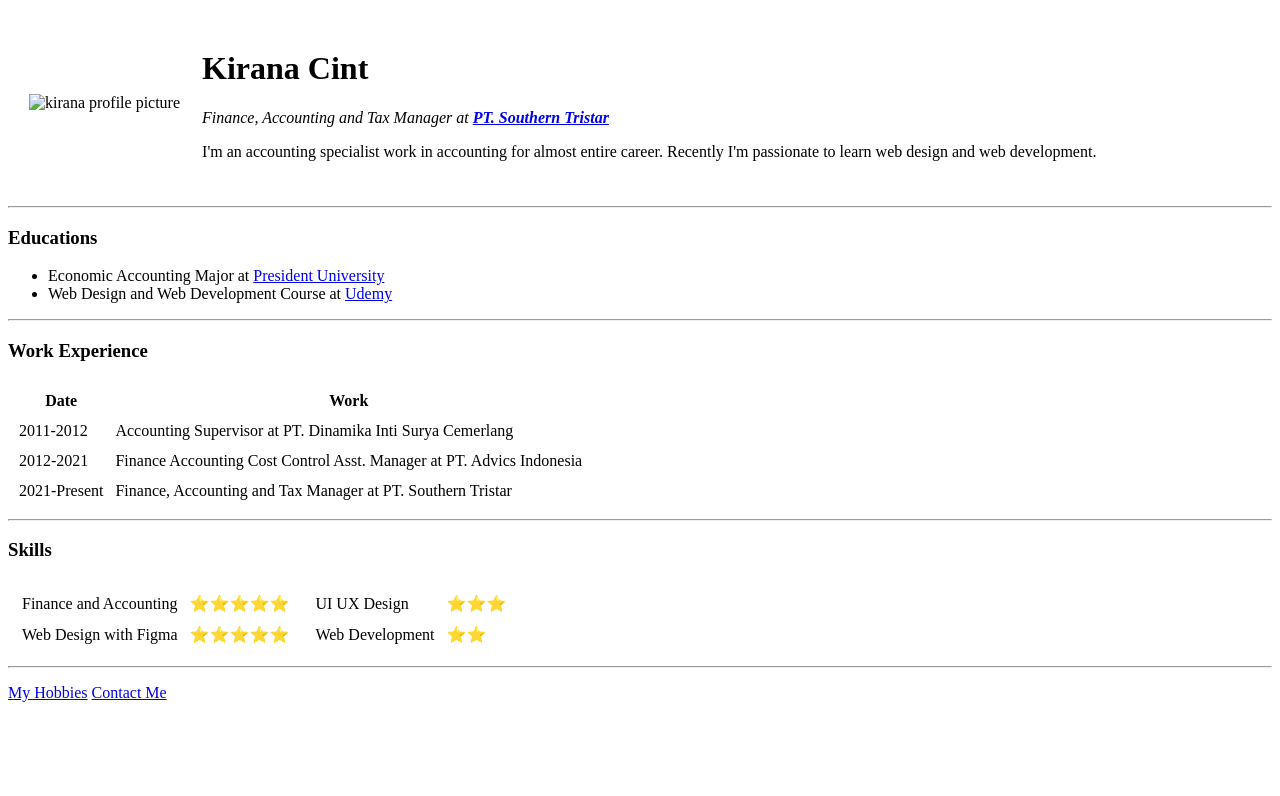
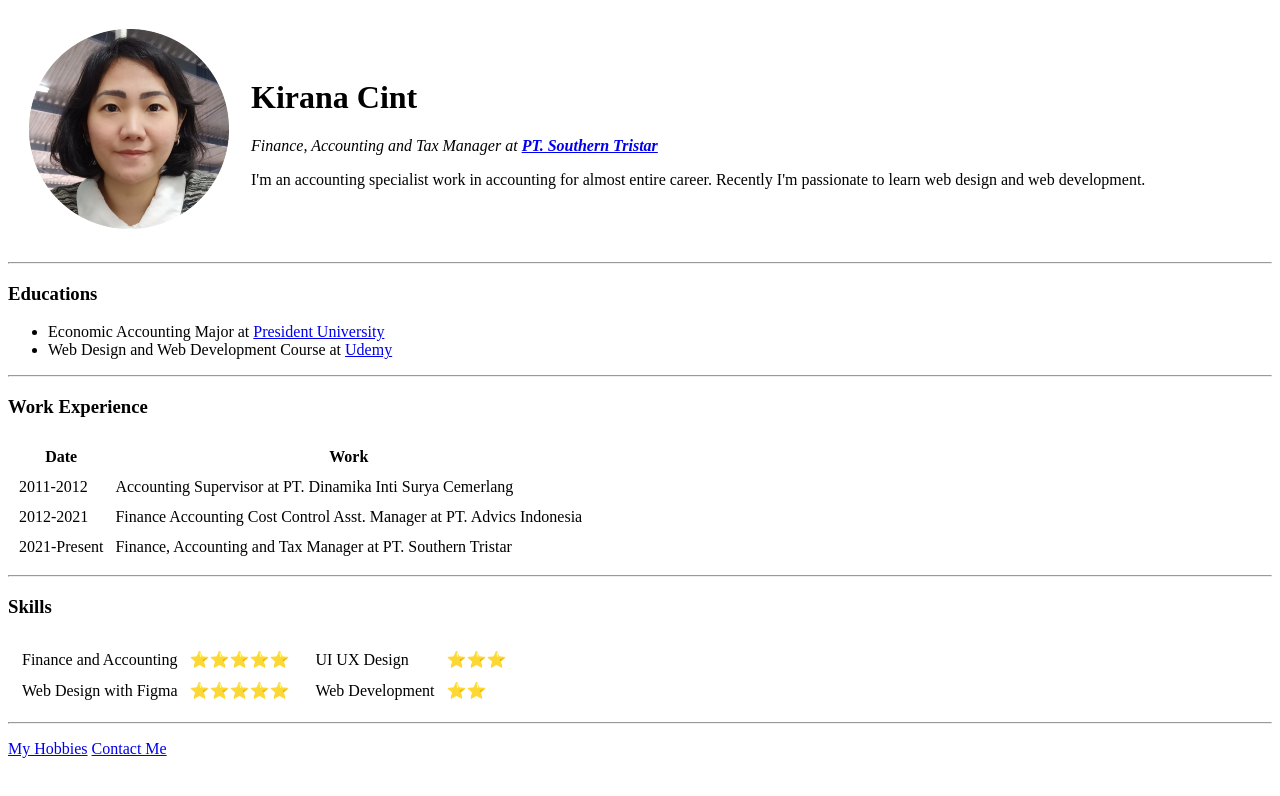
Before and after one commit to kiranacint/cv, a plain HTML site: page index.html in a window 1280 px wide. Drawn offline with Linux system fonts and the light colour scheme.

Commit message:
Update index.html
change the image source

```diff
--- a/index.html
+++ b/index.html
@@ -6,7 +6,7 @@
 <body>
     <table cellspacing="20">
         <tr>
-            <td><img src="image/kirana2.png" alt="kirana profile picture"></td>
+            <td><img src="/image/kirana.png" alt="kirana profile picture"></td>
             <td><h1>Kirana Cint</h1><p><em>Finance, Accounting and Tax Manager at <strong><a href="http://ptsouthern.tristar.com.sg/">PT. Southern Tristar</a></strong></em></p><p>I'm an accounting specialist work in accounting for almost entire career. Recently I'm passionate to learn web design and web development.</p></td>
         </tr>
     </table>
```
